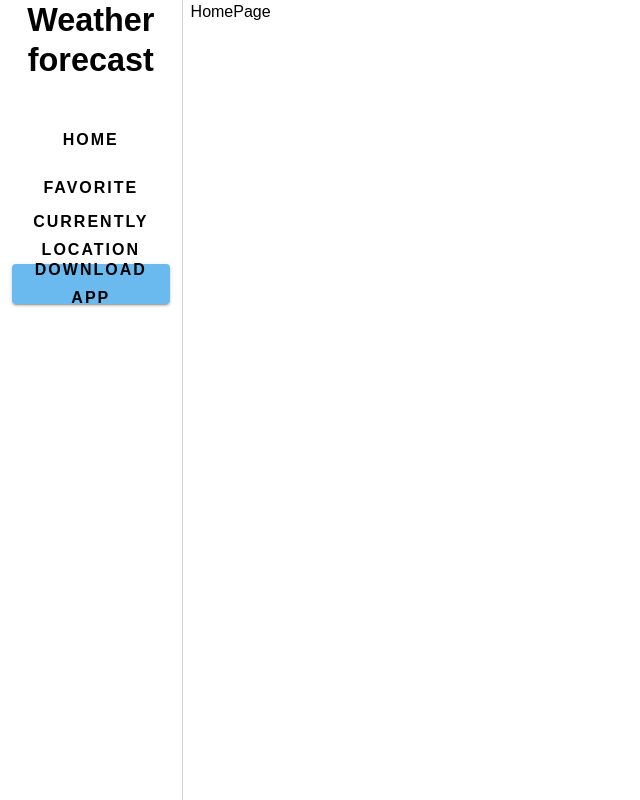
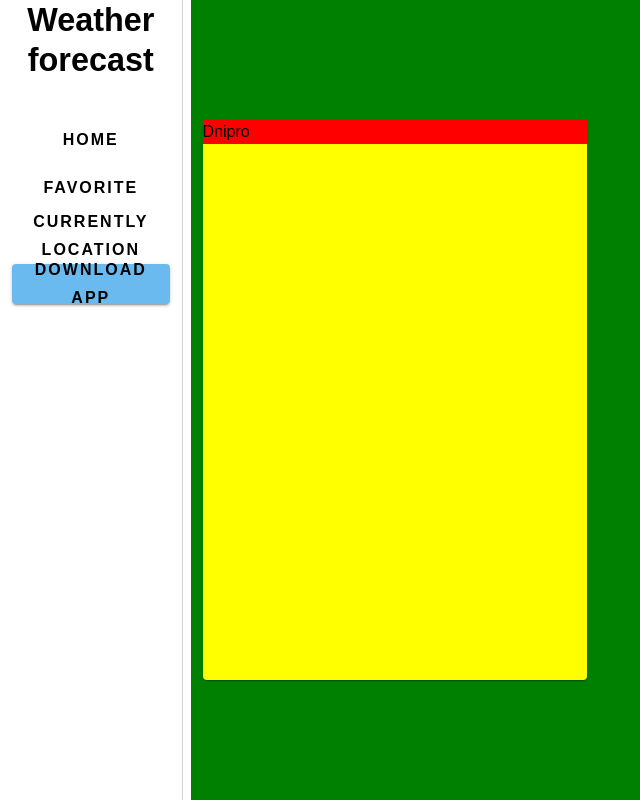
Before and after one commit to Neketobro/WeatherApp2.0, a React (Vite) app in the folder WeatherApp/: page / in a window 1280 px wide. Shown: the whole page, without its empty margins (0-640 px from the left). Built offline with nearby package versions, Linux system fonts and the light colour scheme; some icons are missing.

Commit message:
create wrapper for current forecast weather

```diff
--- a/WeatherApp/src/components/UI/CustomButton/CustomButton.jsx
+++ b/WeatherApp/src/components/UI/CustomButton/CustomButton.jsx
@@ -1,5 +1,5 @@
 import { Button } from "@mui/material";
 
-export function CustomButton({ title, onClick, variant, fullWidth }) {
+export function CustomButton({ title, onClick, variant }) {
     return <Button variant={variant} onClick={onClick} sx={{ height: '5vh', color: "text.primary", fontWeight: 'bold', fontSize: '1rem', letterSpacing: '2px' }} fullWidth>{title}</Button>
 }
--- a/WeatherApp/src/pages/HomePage/index.jsx
+++ b/WeatherApp/src/pages/HomePage/index.jsx
@@ -1,14 +1,29 @@
-import { Box } from '@mui/material'
-import { PageLayout, NavPanel } from '@components'
+import { useMediaQuery, Paper , Container } from '@mui/material';
+import { PageLayout, NavPanel } from '@components';
+import { CurrentWeather } from '@templates'
+import WbSunnyIcon from '@mui/icons-material/WbSunny';
+
+const data = {
+    cityName: 'Dnipro',
+    temperature: '20C',
+    weatherIcon: <WbSunnyIcon />,
+    windSpeed: '20km/h',
+    humidity: '22%'
+}
 
 export function HomePage() {
+    const matches = useMediaQuery('(min-width:600px)');
+    console.log('media ->', matches);
+
     return (
         <PageLayout
             renderHeader={() => <NavPanel />}
             renderMain={() => (
-                <Box>
-                    HomePage
-                </Box>
+                <Container sx={{ background: 'green', height: '100%', display: 'flex', alignItems: 'center' }}>
+                    <Paper  sx={{ background: 'yellow', height: '70vh', width: '30vw' }}>
+                        <CurrentWeather data={data} />
+                    </Paper >
+                </Container>
             )}
         />
     )
--- /dev/null
+++ b/WeatherApp/src/templates/CurrentWeather/CurrentWeather.jsx
@@ -0,0 +1,28 @@
+import { Box, Skeleton, Typography } from "@mui/material";
+
+export function CurrentWeather({ data }) {
+
+    console.log('data -> ', data);
+    const { cityName, temperature, weatherIcon, windSpeed, humidity } = data;
+
+    return (
+        <>
+            <Box sx={{ background: 'red' }}>
+                {cityName ? (<Typography>
+                    {cityName}
+                </Typography>) : (
+                    <Skeleton variant="rounded" width={210} height={60} />
+                )}
+            </Box>
+            {/* <Box>
+                <Skeleton variant="rounded" width={210} height={60} />
+            </Box> */}
+        </>
+    )
+}
+
+// cityName
+// temperature
+// weatherIcon
+// windSpeed
+// humidity
--- /dev/null
+++ b/WeatherApp/src/templates/CurrentWeather/index.js
@@ -0,0 +1 @@
+export * from './CurrentWeather.jsx';
--- /dev/null
+++ b/WeatherApp/src/templates/index.js
@@ -0,0 +1 @@
+export * from './CurrentWeather'
--- a/WeatherApp/vite.config.js
+++ b/WeatherApp/vite.config.js
@@ -23,6 +23,7 @@ export default defineConfig({
       "@services": resolve(rootDir, "services"),
       "@store": resolve(rootDir, "store"),
       "@pages": resolve(rootDir, "pages"),
+      "@templates": resolve(rootDir, "templates"),
     }
   }
 })
```
